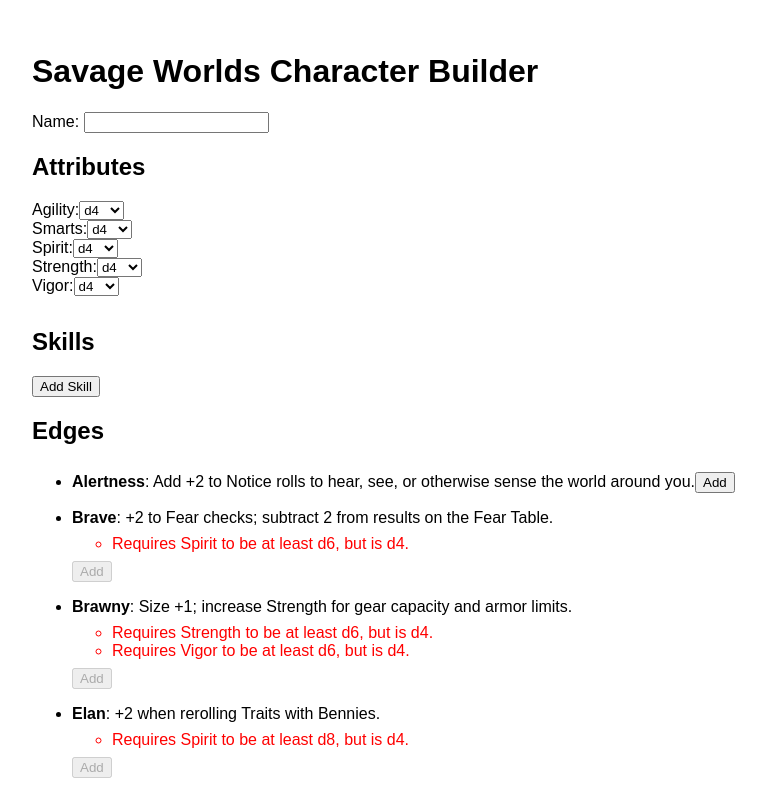
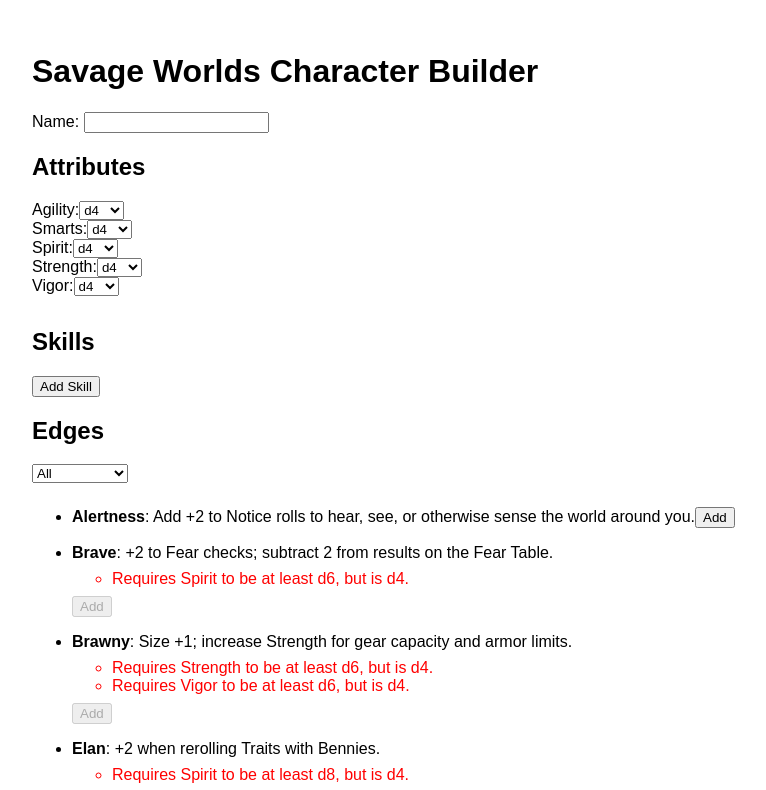
Before and after one commit to Aadrik/savage-builder-ts, a React (Create React App) app: page / in a window 1280 px wide. Shown: the top 790 px of the page, without its empty margins (0-766 px from the left). Built offline with nearby package versions, Linux system fonts and the light colour scheme.

Commit message:
Added a filter to edges to prevent showing all edges at once.

```diff
--- a/src/components/EdgeSelector.tsx
+++ b/src/components/EdgeSelector.tsx
@@ -1,6 +1,7 @@
-import React from "react";
-import { Character, EdgeDefinition } from "../types/character";
+import React, { useState } from "react";
+import { Character, EdgeDefinition, EdgeCategory } from "../types/character";
 import { validateEdge } from "../utils/validation";
+import { edges } from "../data/edges";
 
 interface Props {
   selectedEdges: EdgeDefinition[];
@@ -9,12 +10,33 @@
   character: Character;
 }
 
+const edgeCategories: (EdgeCategory | "All")[] = [
+  "All",
+  "Background",
+  "Combat",
+  "Leadership",
+  "Legendary",
+  "Power",
+  "Professional",
+  "Social",
+  "Weird",
+];
+
 export default function EdgeSelector({
   selectedEdges,
   setSelectedEdges,
   edgePool,
   character,
 }: Props) {
+  const [categoryFilter, setCategoryFilter] = useState<EdgeCategory | "All">(
+    "All"
+  );
+
+  const filteredEdges =
+    categoryFilter === "All"
+      ? edges
+      : edges.filter((edge) => edge.category === categoryFilter);
+
   const toggleEdge = (edge: EdgeDefinition) => {
     const isSelected = selectedEdges.some((e) => e.name === edge.name);
     if (isSelected) {
@@ -24,14 +46,26 @@
     }
   };
 
-  // TODO: Make edges a drop down and filterable to avoid having a
-  // massive list always showing.
-
   return (
     <div>
       <h2>Edges</h2>
+
+      {/* Filter UI */}
+      <select
+        value={categoryFilter}
+        onChange={(e) =>
+          setCategoryFilter(e.target.value as EdgeCategory | "All")
+        }
+      >
+        {edgeCategories.map((category) => (
+          <option key={category} value={category}>
+            {category}
+          </option>
+        ))}
+      </select>
+
       <ul>
-        {edgePool.map((edge) => {
+        {filteredEdges.map((edge) => {
           const { isValid, reasons } = validateEdge(edge, character);
           return (
             <li key={edge.name} style={{ marginBottom: "1rem" }}>
```
